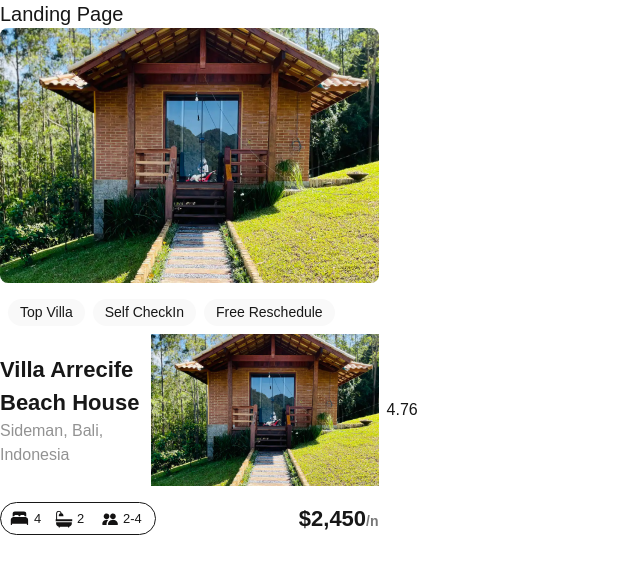
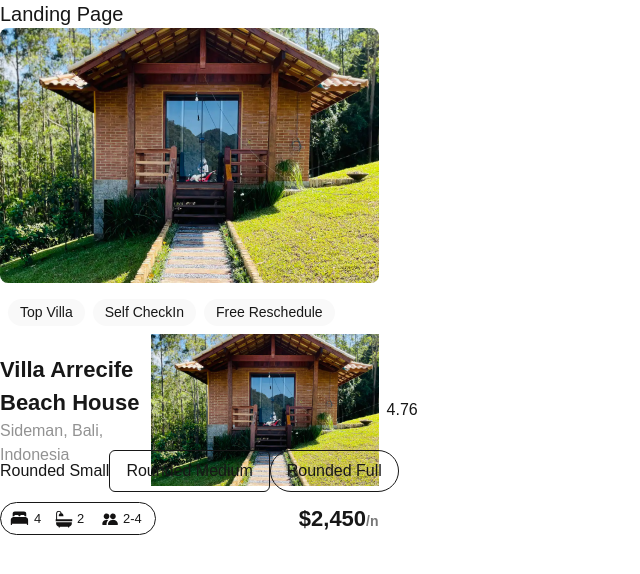
Before and after one commit to Ogidol/alx-project-0x04-setup, a Next.js app in the folder alx-project-0x00/: page /landing in a window 1280 px wide. Shown: the top 574 px of the page, without its empty margins (0-640 px from the left). Built offline with nearby package versions, Linux system fonts and the light colour scheme.

Commit message:
first commit

```diff
--- a/alx-project-0x00/components/Button.tsx
+++ b/alx-project-0x00/components/Button.tsx
@@ -1,7 +1,7 @@
 import { ButtonProps } from "@/interfaces";
 
-const Pill: React.FC<ButtonProps> = ({ style }) => {
-  return <button className="rounded-md">{style}</button>;
+const Button: React.FC<ButtonProps> = ({ styles, children }) => {
+  return <button className={`border px-4 py-2 ${styles}`}>{children}</button>;
 };
 
-export default Pill;
+export default Button;
--- a/alx-project-0x00/interfaces/index.ts
+++ b/alx-project-0x00/interfaces/index.ts
@@ -3,5 +3,6 @@ export interface PillProps {
 }
 
 export interface ButtonProps {
-  style: string;
+  styles: string;
+  children: React.ReactNode;
 }
--- a/alx-project-0x00/pages/landing.tsx
+++ b/alx-project-0x00/pages/landing.tsx
@@ -1,10 +1,16 @@
 import Card from "@/components/Card";
+import Button from "@/components/Button";
+
 const Landing: React.FC = () => {
   return (
     <div>
       <h1 className=" text-xl font-extralight">Landing Page</h1>
       <Card />
+      <button styles="rounded-sm">Rounded Small</button>
+      <Button styles="rounded-md">Rounded Medium</Button>
+      <Button styles="rounded-full">Rounded Full</Button>
     </div>
   );
 };
+
 export default Landing;
```
